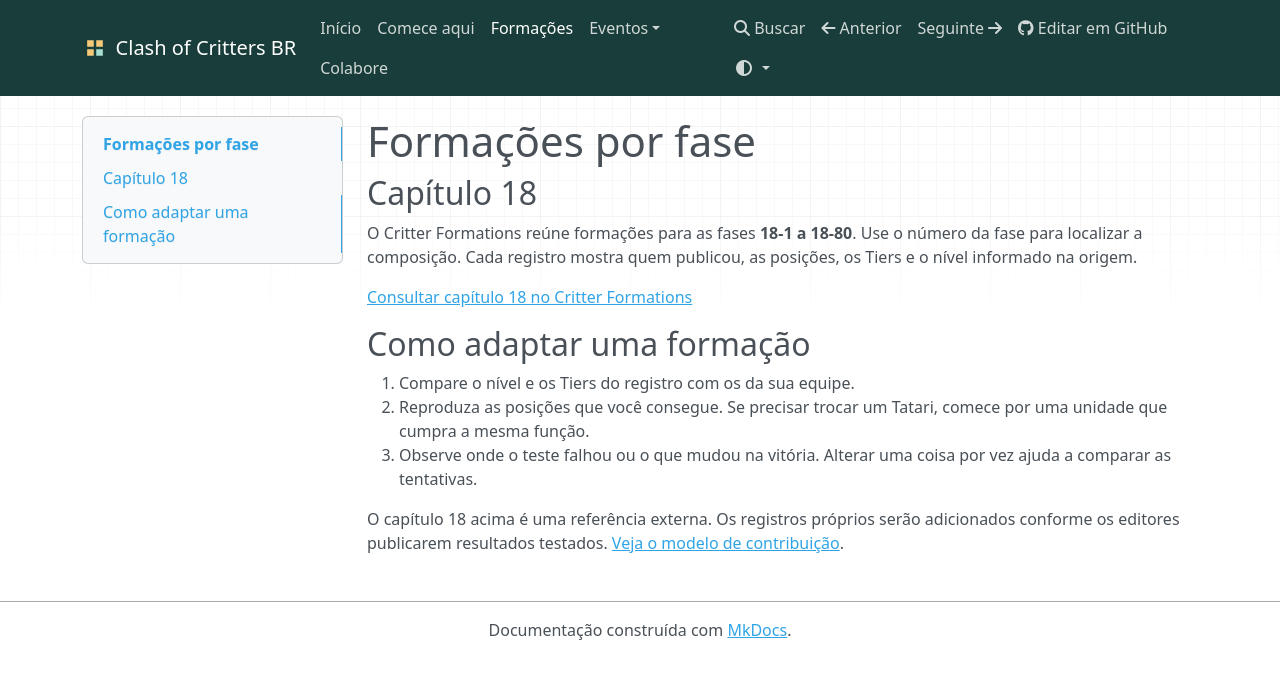
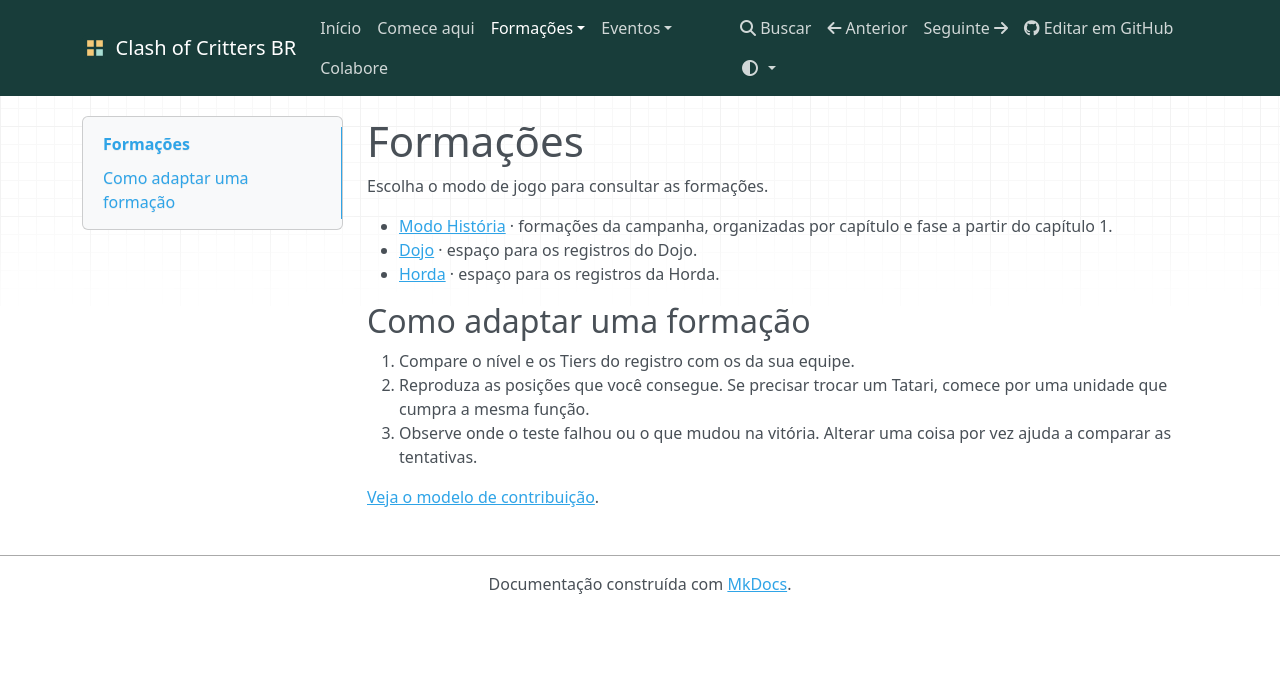
Before and after one commit to clashofcrittersbr/clashofcrittersbr.github.io, an MkDocs documentation site: the page built from docs/formacoes/index.md, in a window 1280 px wide. Shown: the top 679 px of the page. Built offline with MkDocs 1.6.1, drawn with Linux system fonts in a browser that asks for light colours.

Commit message:
Organiza formações por modo e referencia o capítulo 1
* Separa as formações por modo de jogo

* Aponta a referência do Modo História para o capítulo 1

```diff
--- a/docs/formacoes/index.md
+++ b/docs/formacoes/index.md
@@ -1,10 +1,10 @@
-# Formações por fase
+# Formações
 
-## Capítulo 18
+Escolha o modo de jogo para consultar as formações.
 
-O Critter Formations reúne formações para as fases **18-1 a 18-80**. Use o número da fase para localizar a composição. Cada registro mostra quem publicou, as posições, os Tiers e o nível informado na origem.
-
-[Consultar capítulo 18 no Critter Formations](https://critterformations.com/chapter/18/)
+- [Modo História](modo-historia.md) · formações da campanha, organizadas por capítulo e fase a partir do capítulo 1.
+- [Dojo](dojo.md) · espaço para os registros do Dojo.
+- [Horda](horda.md) · espaço para os registros da Horda.
 
 ## Como adaptar uma formação
 
@@ -12,4 +12,4 @@ O Critter Formations reúne formações para as fases **18-1 a 18-80**. Use o n
 2. Reproduza as posições que você consegue. Se precisar trocar um Tatari, comece por uma unidade que cumpra a mesma função.
 3. Observe onde o teste falhou ou o que mudou na vitória. Alterar uma coisa por vez ajuda a comparar as tentativas.
 
-O capítulo 18 acima é uma referência externa. Os registros próprios serão adicionados conforme os editores publicarem resultados testados. [Veja o modelo de contribuição](../colabore.md#modelo-de-formacao).
+[Veja o modelo de contribuição](../colabore.md#modelo-de-formacao).
--- a/mkdocs.yml
+++ b/mkdocs.yml
@@ -28,7 +28,11 @@ extra_css:
 nav:
   - Início: index.md
   - Comece aqui: comece-aqui.md
-  - Formações: formacoes/index.md
+  - Formações:
+      - Visão geral: formacoes/index.md
+      - Modo História: formacoes/modo-historia.md
+      - Dojo: formacoes/dojo.md
+      - Horda: formacoes/horda.md
   - Eventos:
       - Caça ao Tesouro: eventos/caca-ao-tesouro.md
   - Colabore: colabore.md
```
Also changed, not shown: docs/formacoes/dojo.md (added, +3 -0 lines), docs/formacoes/horda.md (added, +3 -0 lines), docs/formacoes/modo-historia.md (added, +9 -0 lines), docs/index.md (+2 -2 lines).
